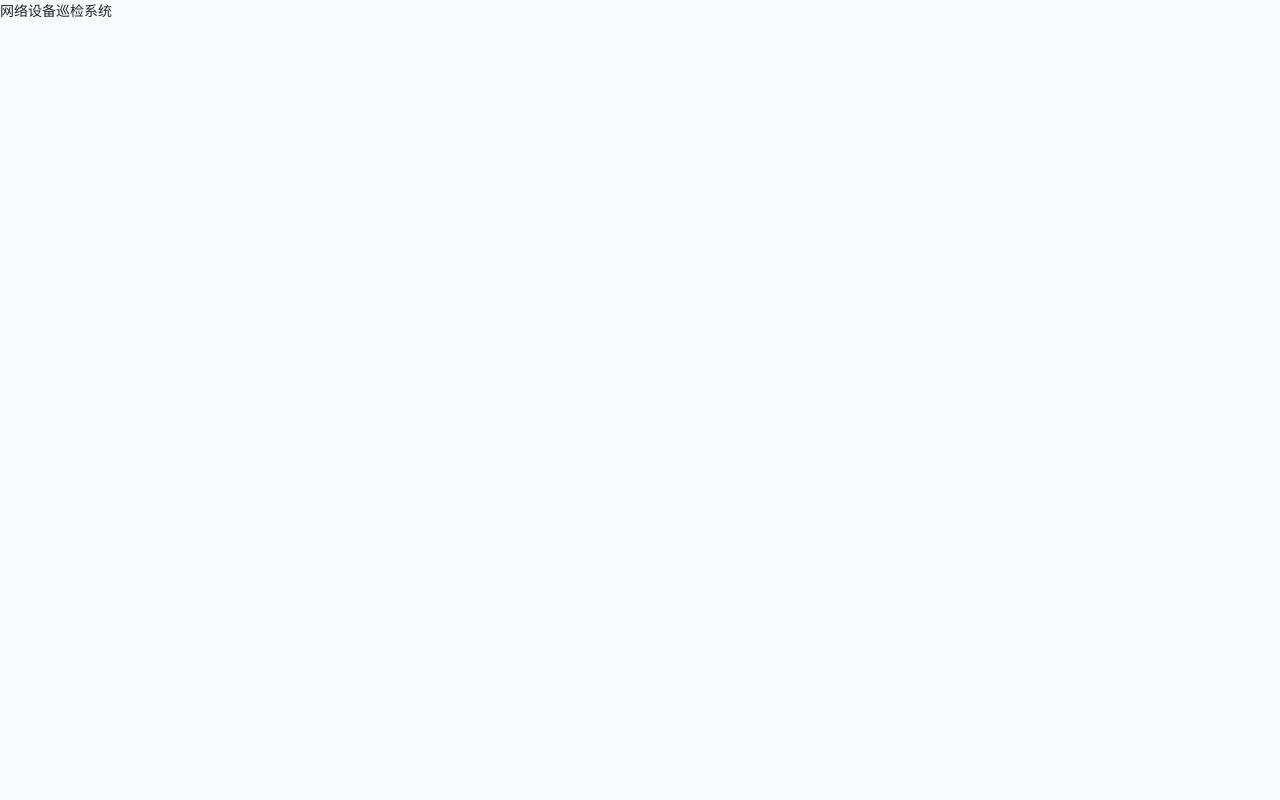
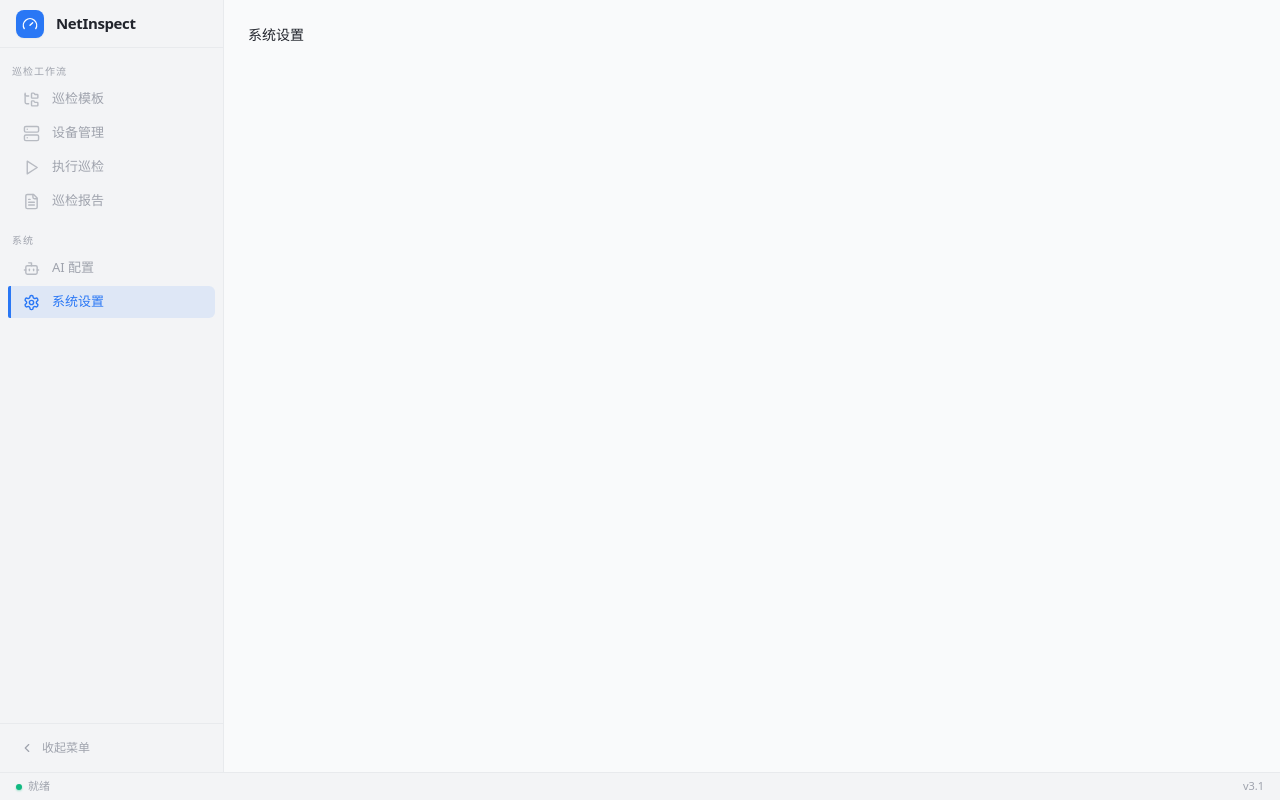
Before and after one commit to neowong/inspection-rust, a React (Vite) app: page /settings in a window 1280 px wide. Built offline with nearby package versions, Linux system fonts and the light colour scheme.

Commit message:
feat: AppShell 布局 + 路由 + 全局快捷键
Co-Authored-By: neo <neowong2005@gmail.com>

```diff
--- a/src/App.tsx
+++ b/src/App.tsx
@@ -1,5 +1,26 @@
-function App() {
-  return <div>网络设备巡检系统</div>;
+import { Routes, Route, Navigate } from "react-router-dom";
+import AppShell from "./layouts/AppShell";
+import { useGlobalShortcuts } from "./hooks/useKeyboardShortcut";
+import DevicesPage from "./pages/DevicesPage";
+import TemplatesPage from "./pages/TemplatesPage";
+import InspectionPage from "./pages/InspectionPage";
+import ReportsPage from "./pages/ReportsPage";
+import AiConfigPage from "./pages/AiConfigPage";
+import SettingsPage from "./pages/SettingsPage";
+
+export default function App() {
+  useGlobalShortcuts();
+  return (
+    <Routes>
+      <Route element={<AppShell />}>
+        <Route path="/" element={<Navigate to="/templates" replace />} />
+        <Route path="/devices" element={<DevicesPage />} />
+        <Route path="/templates" element={<TemplatesPage />} />
+        <Route path="/inspection" element={<InspectionPage />} />
+        <Route path="/reports" element={<ReportsPage />} />
+        <Route path="/ai-config" element={<AiConfigPage />} />
+        <Route path="/settings" element={<SettingsPage />} />
+      </Route>
+    </Routes>
+  );
 }
-
-export default App;
--- /dev/null
+++ b/src/hooks/useKeyboardShortcut.ts
@@ -0,0 +1,24 @@
+import { useEffect } from "react";
+
+type ShortcutHandler = () => void;
+const shortcuts = new Map<string, ShortcutHandler>();
+
+export function registerShortcut(key: string, handler: ShortcutHandler) {
+  shortcuts.set(key, handler);
+  return () => shortcuts.delete(key);
+}
+
+export function useGlobalShortcuts() {
+  useEffect(() => {
+    const handler = (e: KeyboardEvent) => {
+      const ctrl = e.ctrlKey || e.metaKey;
+      const key = `${ctrl ? "Ctrl+" : ""}${e.key}`;
+      if (key === "Ctrl+f") e.preventDefault();
+      if (key === "Ctrl+s") e.preventDefault();
+      const fn = shortcuts.get(key);
+      if (fn) { e.preventDefault(); fn(); }
+    };
+    window.addEventListener("keydown", handler);
+    return () => window.removeEventListener("keydown", handler);
+  }, []);
+}
--- /dev/null
+++ b/src/layouts/AppShell.tsx
@@ -0,0 +1,123 @@
+import { useState, useEffect, useMemo } from "react";
+import { Outlet, useNavigate, useLocation } from "react-router-dom";
+import { FolderTree, Server, Play, FileText, Bot, Settings, ChevronLeft, Gauge } from "lucide-react";
+
+type PageKey = "templates" | "devices" | "inspection" | "reports" | "ai-config" | "settings";
+
+interface NavItem {
+  key: PageKey;
+  label: string;
+  path: string;
+  icon: typeof FolderTree;
+}
+
+const NAV_GROUPS: { label?: string; items: NavItem[] }[] = [
+  {
+    label: "巡检工作流",
+    items: [
+      { key: "templates",  label: "巡检模板", path: "/templates",  icon: FolderTree },
+      { key: "devices",    label: "设备管理", path: "/devices",    icon: Server },
+      { key: "inspection", label: "执行巡检", path: "/inspection", icon: Play },
+      { key: "reports",    label: "巡检报告", path: "/reports",    icon: FileText },
+    ],
+  },
+  {
+    label: "系统",
+    items: [
+      { key: "ai-config", label: "AI 配置",  path: "/ai-config", icon: Bot },
+      { key: "settings",  label: "系统设置", path: "/settings",  icon: Settings },
+    ],
+  },
+];
+
+const FLAT_ITEMS = NAV_GROUPS.flatMap(g => g.items);
+
+export default function AppShell() {
+  const navigate = useNavigate();
+  const location = useLocation();
+  const [collapsed, setCollapsed] = useState(false);
+  const [statusMsg, setStatusMsg] = useState("就绪");
+
+  const activeKey = useMemo(
+    () => FLAT_ITEMS.find(item => location.pathname.startsWith(item.path))?.key ?? "templates",
+    [location.pathname]
+  );
+
+  useEffect(() => {
+    const handler = (e: Event) => setStatusMsg((e as CustomEvent).detail);
+    window.addEventListener("statusbar-message", handler);
+    return () => window.removeEventListener("statusbar-message", handler);
+  }, []);
+
+  return (
+    <div className="h-screen flex flex-col overflow-hidden" style={{ backgroundColor: "hsl(var(--bg-app))" }}>
+      <div className="flex flex-1 overflow-hidden">
+        {/* Sidebar */}
+        <aside className={`${collapsed ? "w-[56px]" : "w-[224px]"} shrink-0 flex flex-col transition-[width] duration-200 ease-out border-r border-[hsl(var(--border-light))]`}
+          style={{ backgroundColor: "hsl(var(--bg-app))" }}>
+
+          {/* Brand */}
+          <div className={`flex items-center gap-3 h-12 border-b border-[hsl(var(--border-light))] ${collapsed ? "px-0 justify-center" : "px-4"}`}>
+            <div className="w-7 h-7 rounded-lg bg-[hsl(var(--accent))] flex items-center justify-center shrink-0 shadow-sm">
+              <Gauge size={16} className="text-white" />
+            </div>
+            {!collapsed && <span className="text-[15px] font-semibold text-[hsl(var(--text-primary))] tracking-tight">NetInspect</span>}
+          </div>
+
+          {/* Nav groups */}
+          <nav className="flex-1 py-2 overflow-y-auto">
+            {NAV_GROUPS.map((group, gi) => (
+              <div key={gi} className={gi > 0 ? "mt-2" : ""}>
+                {!collapsed && group.label && (
+                  <div className="px-3 pt-2 pb-1 text-[10px] font-medium uppercase tracking-widest text-[hsl(var(--text-tertiary))]">{group.label}</div>
+                )}
+                <div className="px-2 space-y-0.5">
+                  {group.items.map(item => {
+                    const active = activeKey === item.key;
+                    const Icon = item.icon;
+                    return (
+                      <button key={item.key} onClick={() => navigate(item.path)} title={collapsed ? item.label : undefined}
+                        className={`flex items-center gap-3 w-full select-none transition-all duration-150 border-l-[3px] rounded-r-md
+                          ${collapsed ? "px-0 justify-center h-9 rounded-l-md border-l-0" : "px-3 h-8 rounded-l-[2px]"}
+                          ${active ? "bg-[hsl(var(--accent-subtle))] text-[hsl(var(--accent))] font-medium border-l-[hsl(var(--accent))]"
+                            : "text-[hsl(var(--text-tertiary))] border-l-transparent hover:text-[hsl(var(--text-secondary))] hover:bg-[hsl(var(--bg-hover))]"}`}>
+                        <Icon size={17} className={`shrink-0 ${active ? "opacity-100" : "opacity-70"}`} />
+                        {!collapsed && <span className="text-[13px] truncate">{item.label}</span>}
+                      </button>
+                    );
+                  })}
+                </div>
+              </div>
+            ))}
+          </nav>
+
+          {/* Collapse toggle */}
+          <div className="border-t border-[hsl(var(--border-light))] p-2">
+            <button onClick={() => setCollapsed(!collapsed)}
+              className={`w-full flex items-center gap-2 text-[hsl(var(--text-tertiary))] hover:text-[hsl(var(--text-secondary))] hover:bg-[hsl(var(--bg-hover))] rounded-md transition-colors ${collapsed ? "justify-center h-9" : "px-3 h-8"}`}>
+              <ChevronLeft size={14} style={{ transform: collapsed ? "rotate(180deg)" : "none", transition: "transform 0.2s" }} />
+              {!collapsed && <span className="text-[12px]">收起菜单</span>}
+            </button>
+          </div>
+        </aside>
+
+        {/* Content */}
+        <main className="flex-1 overflow-auto" style={{ backgroundColor: "hsl(var(--bg-content))" }}>
+          <div className="animate-in p-6">
+            <Outlet />
+          </div>
+        </main>
+      </div>
+
+      {/* Status bar */}
+      <footer className="h-7 shrink-0 flex items-center px-4 text-[11px] gap-3 select-none border-t border-[hsl(var(--border-light))] text-[hsl(var(--text-tertiary))]" style={{ backgroundColor: "hsl(var(--bg-app))" }}>
+        <span className="flex items-center gap-1.5">
+          <span className="w-1.5 h-1.5 rounded-full bg-emerald-500 shadow-sm shadow-emerald-500/40" />
+          {statusMsg}
+        </span>
+        <span className="flex-1" />
+        <span>v3.1</span>
+      </footer>
+    </div>
+  );
+}
--- /dev/null
+++ b/src/pages/AiConfigPage.tsx
@@ -0,0 +1,3 @@
+export default function AiConfigPage() {
+  return <div>AI 配置</div>;
+}
--- /dev/null
+++ b/src/pages/DashboardPage.tsx
@@ -0,0 +1,3 @@
+export default function DashboardPage() {
+  return <div>仪表盘</div>;
+}
--- /dev/null
+++ b/src/pages/DevicesPage.tsx
@@ -0,0 +1,3 @@
+export default function DevicesPage() {
+  return <div>设备管理</div>;
+}
--- /dev/null
+++ b/src/pages/InspectionPage.tsx
@@ -0,0 +1,3 @@
+export default function InspectionPage() {
+  return <div>执行巡检</div>;
+}
--- /dev/null
+++ b/src/pages/ReportsPage.tsx
@@ -0,0 +1,3 @@
+export default function ReportsPage() {
+  return <div>巡检报告</div>;
+}
--- /dev/null
+++ b/src/pages/SettingsPage.tsx
@@ -0,0 +1,3 @@
+export default function SettingsPage() {
+  return <div>系统设置</div>;
+}
--- /dev/null
+++ b/src/pages/TemplatesPage.tsx
@@ -0,0 +1,3 @@
+export default function TemplatesPage() {
+  return <div>巡检模板</div>;
+}
```
